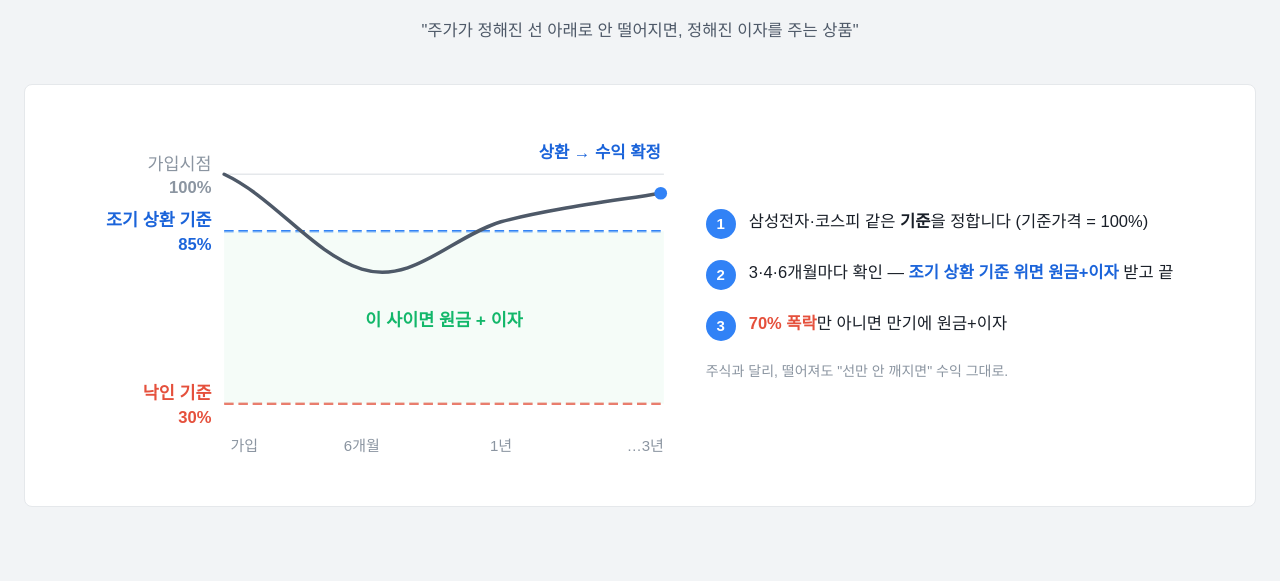
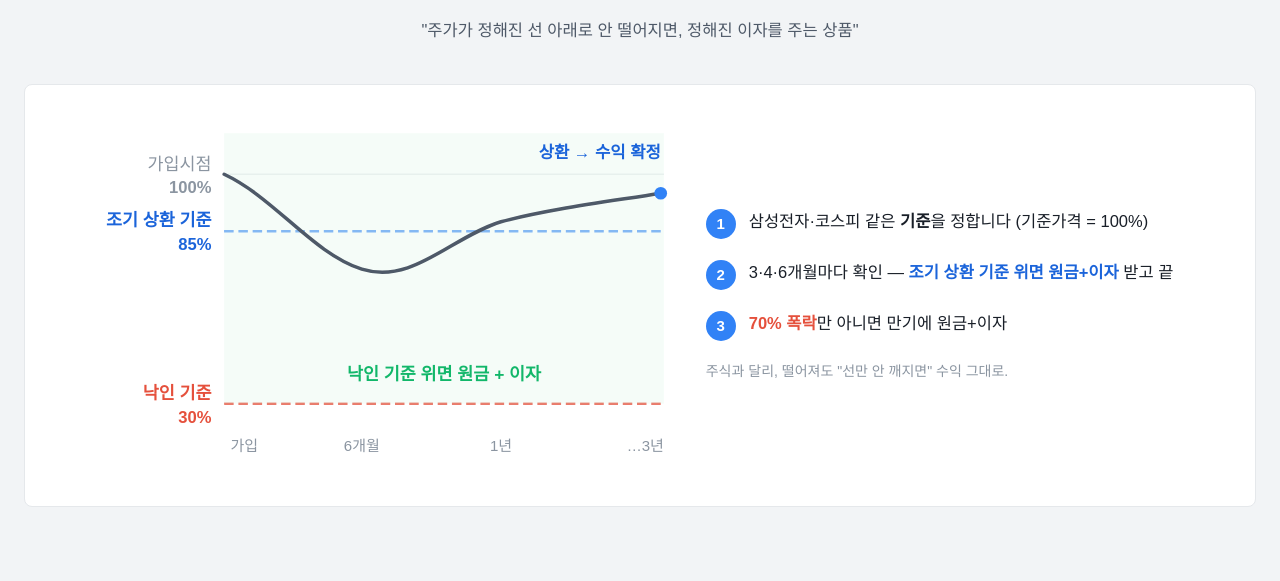
Before and after one commit to lifedd1984-eng/els-platform, a Django app: page / in a window 1280 px wide. Shown: the part 3909-4490 px from the top of the page. Run offline with Django 5.2, Linux system fonts and the light colour scheme; data comes from the database, SQL or seed files in the repository; data that the repository does not hold is empty; some web fonts are replaced.

Commit message:
원리 그래프 수정: 원금+이자 구간을 낙인 기준 위 전체로
초록 영역이 조기상환선(85)~낙인선(30) 사이만 칠해져 있어 그 구간만
원금+이자를 받는 것처럼 보였다. 실제로는 낙인 위 전체(85% 이상,
100% 이상 포함)가 원금+이자 — 85% 위면 조기상환으로 더 일찍 확정될 뿐.
영역을 차트 상단~낙인선으로 넓히고 문구를 '낙인 기준 위면 원금+이자'로.

Co-Authored-By: Claude Fable 5 <noreply@anthropic.com>

```diff
--- a/core/templates/core/about.html
+++ b/core/templates/core/about.html
@@ -484,8 +484,8 @@ body.js-anim .lp-sec.in { opacity:1; transform:none; }
           <line x1="112" y1="185" x2="390" y2="185" stroke="#E5503C" stroke-width="1.5" stroke-dasharray="6 3"/>
           <text x="104" y="182" text-anchor="end" font-size="11" fill="#E5503C" font-weight="700">낙인 기준</text>
           <text x="104" y="197" text-anchor="end" font-size="10.5" font-weight="700" fill="#E5503C">30%</text>
-          <rect x="112" y="76" width="278" height="109" fill="#E8F8F0" opacity="0.45"/>
-          <text x="251" y="136" font-size="11" fill="#12B76A" font-weight="700" text-anchor="middle">이 사이면 원금 + 이자</text>
+          <rect x="112" y="14" width="278" height="171" fill="#E8F8F0" opacity="0.45"/>
+          <text x="251" y="170" font-size="11" fill="#12B76A" font-weight="700" text-anchor="middle">낙인 기준 위면 원금 + 이자</text>
           <path d="M112 40 C 144 55, 168 90, 199 100 C 231 110, 255 80, 287 70 C 318 62, 350 58, 388 52"
                 fill="none" stroke="#4E5968" stroke-width="2.2" stroke-linecap="round"/>
           <circle cx="388" cy="52" r="4" fill="#3182F6"/>
```
